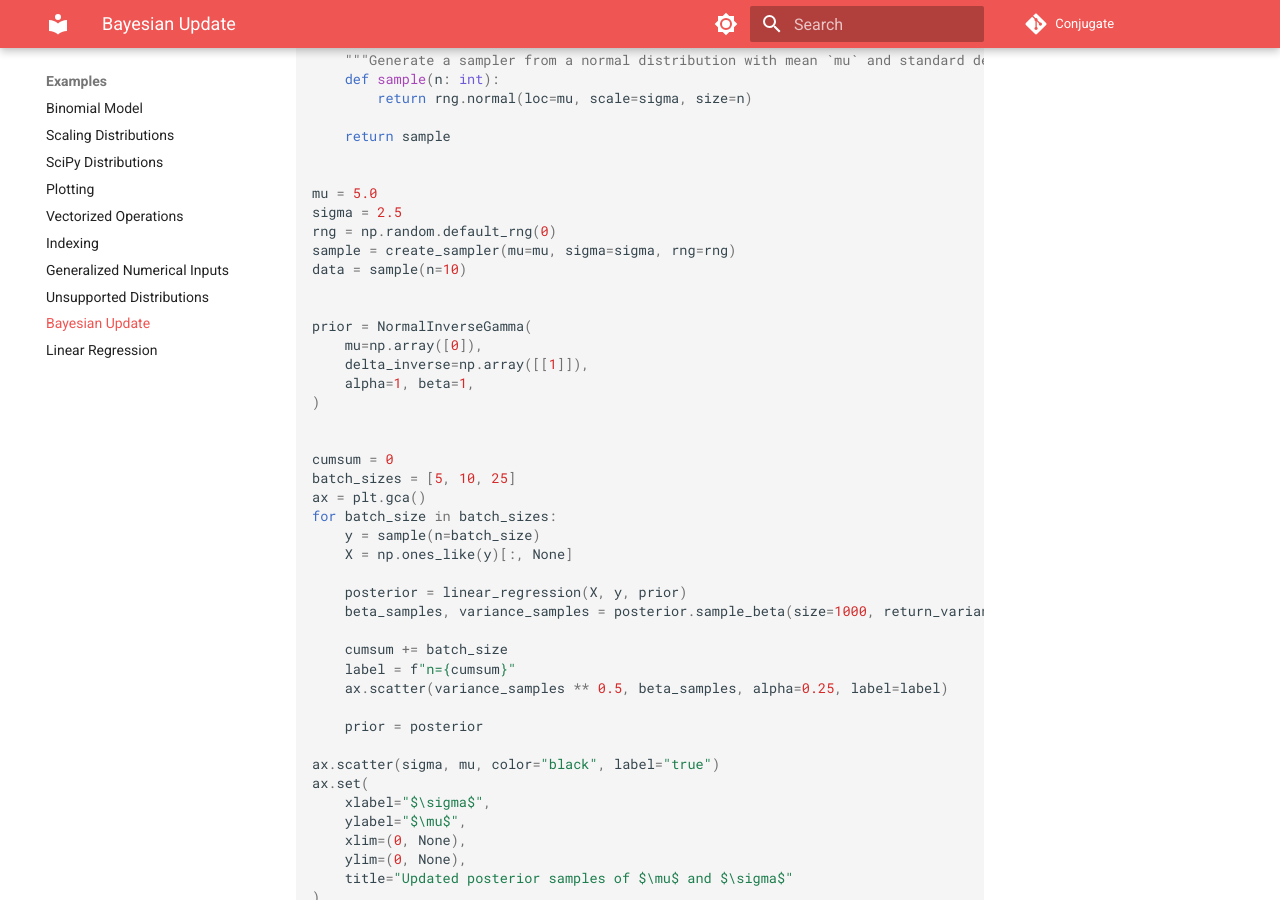
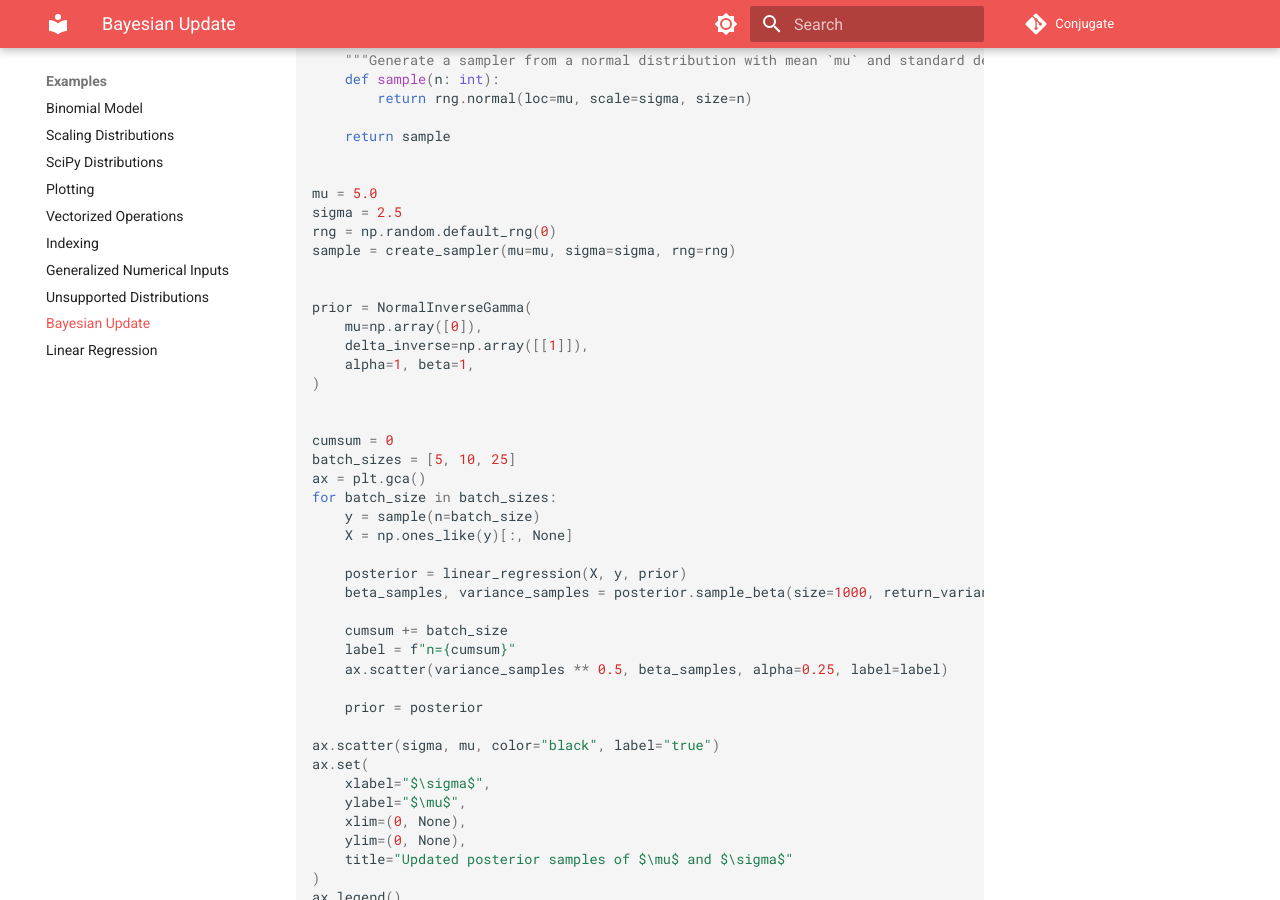
Before and after one commit to wd60622/conjugate, an MkDocs documentation site: the page built from docs/examples/bayesian-update.md, in a window 1280 px wide and 900 px high, scrolled down 388 px. Built offline with MkDocs 1.6.1 and Material for MkDocs 9.7.7, drawn with Linux system fonts in a browser that asks for light colours; comment, search, counter and statistics services are not loaded.

Commit message:
remove unused variable

```diff
--- a/docs/examples/bayesian-update.md
+++ b/docs/examples/bayesian-update.md
@@ -20,7 +20,6 @@ mu = 5.0
 sigma = 2.5
 rng = np.random.default_rng(0)
 sample = create_sampler(mu=mu, sigma=sigma, rng=rng)
-data = sample(n=10)
 
 
 prior = NormalInverseGamma(
```
